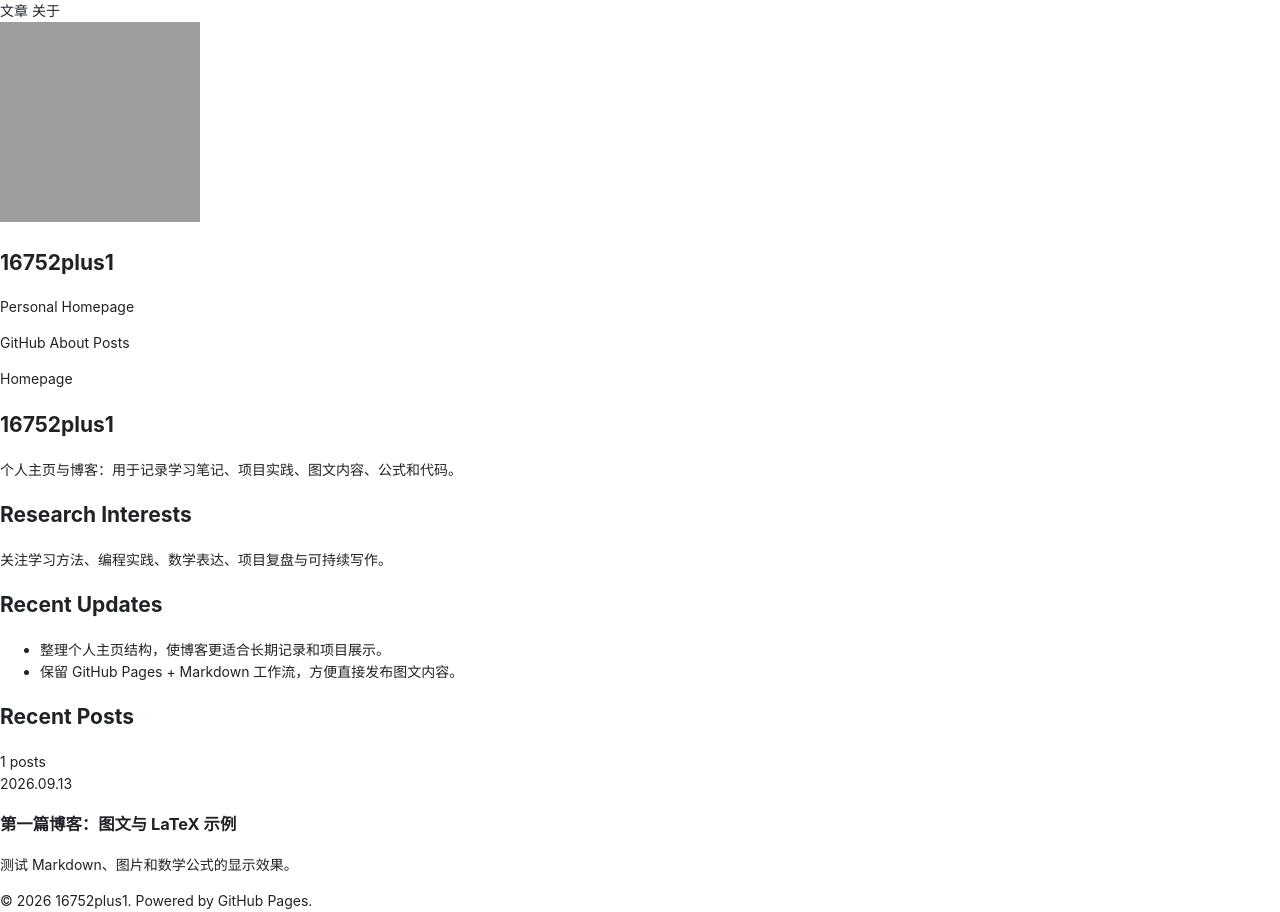
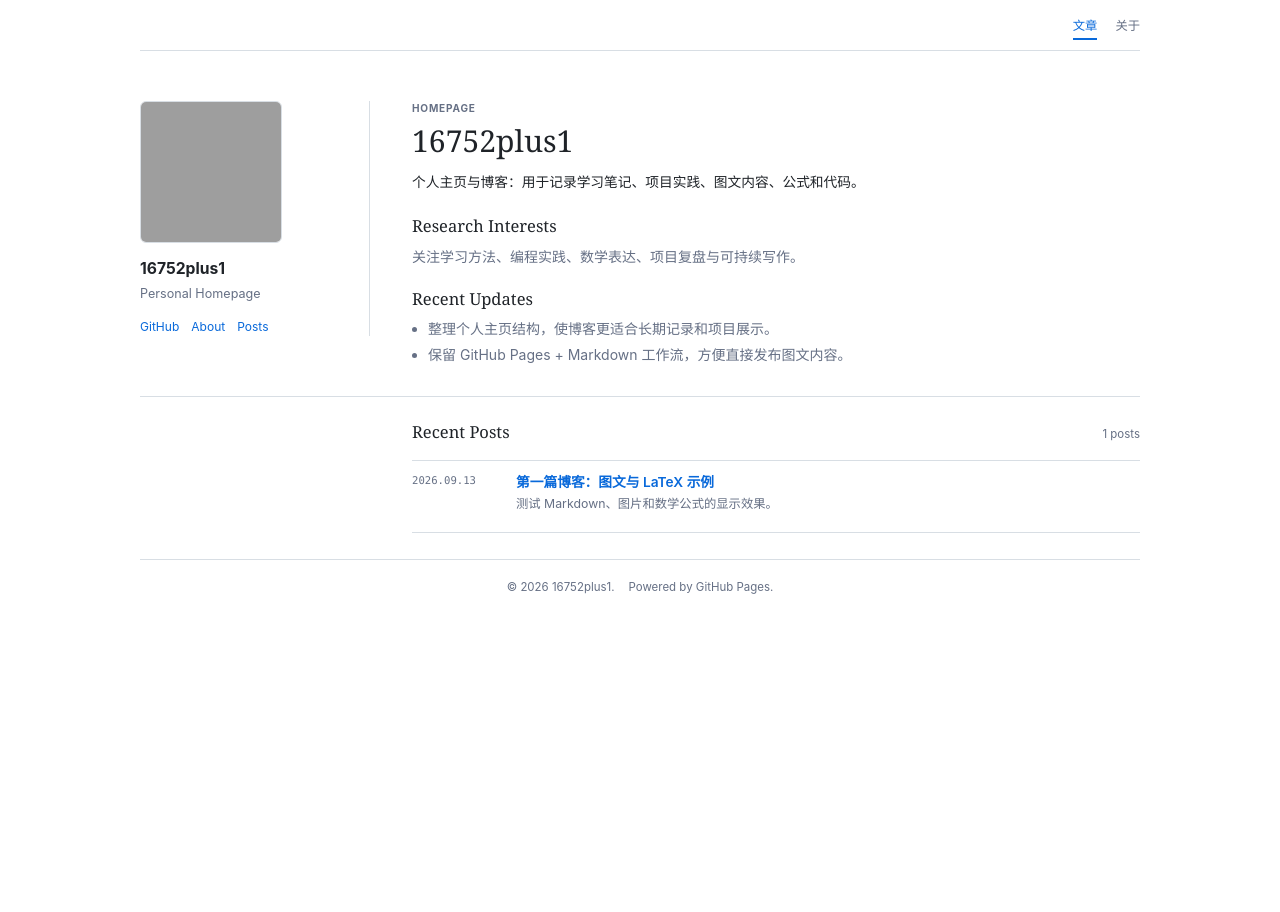
Before and after one commit to 16752plus1/16752plus1.github.io, a Jekyll site: the page built from index.md, in a window 1280 px wide. Built offline with Jekyll 4.4.1, drawn with Linux system fonts in a browser that asks for light colours; grey boxes are pictures that could not be loaded.

Commit message:
Update style.css

```diff
--- a/assets/css/style.css
+++ b/assets/css/style.css
@@ -1,5 +1,71 @@
-:root {  color-scheme: light;  --bg: #ffffff;  --surface: #ffffff;  --soft: #f7f7f7;  --text: #1f2328;  --muted: #667085;  --line: #d8dee4;  --accent: #0969da;  --accent-soft: #ddf4ff;  --code-bg: #f6f8fa;  --code-dark: #24292f;}* {  box-sizing: border-box;}html {  font-size: 14px;}body {  margin: 0;  min-height: 100vh;  background: var(--bg);  color: var(--text);  font-family: -apple-system, BlinkMacSystemFont, "Segoe UI", "Noto Sans SC", "Microsoft YaHei", Arial, sans-serif;  line-height: 1.58;  letter-spacing: 0;}a {  color: inherit;  text-decoration: none;}
-
-.nav-header {
-  justify-content: flex-end;
+:root {
+  color-scheme: light;
+  --bg: #ffffff;
+  --surface: #ffffff;
+  --soft: #f7f7f7;
+  --text: #1f2328;
+  --muted: #667085;
+  --line: #d8dee4;
+  --accent: #0969da;
+  --accent-soft: #ddf4ff;
+  --code-bg: #f6f8fa;
+  --code-dark: #24292f;
 }
+* { box-sizing: border-box; }
+html { font-size: 14px; }
+body { margin: 0; min-height: 100vh; background: var(--bg); color: var(--text); font-family: -apple-system, BlinkMacSystemFont, "Segoe UI", "Noto Sans SC", "Microsoft YaHei", Arial, sans-serif; line-height: 1.58; letter-spacing: 0; }
+a { color: inherit; text-decoration: none; }
+img { display: block; max-width: 100%; height: auto; }
+.site-header { position: sticky; top: 0; z-index: 10; display: flex; align-items: center; justify-content: space-between; gap: 18px; width: min(100% - 32px, 1000px); margin: 0 auto; padding: 13px 0 10px; border-bottom: 1px solid var(--line); background: rgba(255,255,255,.94); backdrop-filter: blur(12px); }
+.nav-header { justify-content: flex-end; }
+.nav { display: inline-flex; align-items: center; gap: 18px; color: var(--muted); font-size: .88rem; }
+.nav a { padding: 3px 0; border-bottom: 2px solid transparent; }
+.nav a:hover, .nav a[aria-current="page"] { color: var(--accent); border-bottom-color: var(--accent); }
+.page-shell { width: min(100% - 32px, 1000px); margin: 0 auto; padding: 28px 0 26px; }
+.page-shell.narrow { width: min(100% - 32px, 760px); }
+.profile-layout { display: grid; grid-template-columns: 230px minmax(0, 1fr); gap: 42px; align-items: start; padding: 22px 0 30px; border-bottom: 1px solid var(--line); }
+.profile-sidebar { position: sticky; top: 72px; padding-right: 20px; border-right: 1px solid var(--line); }
+.profile-sidebar img { width: 142px; height: 142px; margin-bottom: 16px; border: 1px solid var(--line); border-radius: 6px; object-fit: cover; }
+.profile-sidebar h2 { margin: 0 0 4px; font-size: 1.12rem; line-height: 1.28; }
+.profile-sidebar p { margin: 0; color: var(--muted); font-size: .9rem; }
+.profile-links { display: flex; flex-wrap: wrap; gap: 8px 12px; margin-top: 14px; font-size: .86rem; }
+.profile-links a { color: var(--accent); }
+.profile-links a:hover { text-decoration: underline; text-underline-offset: 3px; }
+.profile-main h1, .article h1 { margin: 0; max-width: 720px; font-family: Georgia, "Times New Roman", "Noto Serif SC", serif; font-size: 2.15rem; font-weight: 500; line-height: 1.14; letter-spacing: 0; }
+.eyebrow, .panel-label { margin: 0 0 7px; color: var(--muted); font-size: .72rem; font-weight: 700; letter-spacing: .08em; text-transform: uppercase; }
+.lead { max-width: 700px; margin: 13px 0 22px; color: var(--text); font-size: .98rem; }
+.home-section { max-width: 720px; margin-top: 20px; }
+.home-section h2, .section-heading h2, .article h2 { margin: 0 0 8px; font-family: Georgia, "Times New Roman", "Noto Serif SC", serif; font-size: 1.18rem; font-weight: 500; line-height: 1.35; }
+.home-section p { margin: 0; color: var(--muted); }
+.update-list { margin: 0; padding-left: 1.15rem; color: var(--muted); }
+.update-list li + li { margin-top: 4px; }
+.recent-posts { max-width: 780px; margin-left: 272px; padding-top: 24px; }
+.section-heading { display: flex; align-items: baseline; justify-content: space-between; gap: 16px; margin-bottom: 8px; }
+.section-heading span { color: var(--muted); font-size: .82rem; }
+.post-row { display: grid; grid-template-columns: 86px minmax(0, 1fr); gap: 18px; padding: 12px 0; border-top: 1px solid var(--line); }
+.post-row:last-child { border-bottom: 1px solid var(--line); }
+.post-row time, .article-header time { color: var(--muted); font-family: ui-monospace, SFMono-Regular, Consolas, "Liberation Mono", monospace; font-size: .76rem; }
+.post-row h3 { margin: 0 0 3px; color: var(--accent); font-size: .98rem; font-weight: 600; line-height: 1.35; }
+.post-row p { margin: 0; color: var(--muted); font-size: .88rem; }
+.post-row:hover h3 { text-decoration: underline; text-underline-offset: 3px; }
+.tag-row { display: flex; flex-wrap: wrap; gap: 6px; margin-top: 7px; }
+.tag-row span { padding: 1px 7px; border-radius: 999px; background: var(--accent-soft); color: var(--accent); font-size: .7rem; font-weight: 600; }
+.empty-state { margin: 0; padding: 12px 0; border-top: 1px solid var(--line); color: var(--muted); }
+.article { padding: 24px 0 30px; }
+.article-header { margin-bottom: 24px; padding-bottom: 18px; border-bottom: 1px solid var(--line); }
+.article-header time { display: inline-block; margin-bottom: 9px; }
+.article h1 { font-size: 1.9rem; }
+.article-header p { max-width: 640px; margin: 11px 0 0; color: var(--muted); font-size: .94rem; }
+.article h2 { margin-top: 24px; }
+.article p, .article li { font-size: .95rem; }
+.article p { margin: 0 0 13px; }
+.article a { color: var(--accent); text-decoration: underline; text-underline-offset: 3px; }
+.article img { margin: 17px 0; border: 1px solid var(--line); border-radius: 6px; background: var(--surface); }
+.article code { padding: .08rem .3rem; border: 1px solid var(--line); border-radius: 4px; background: var(--code-bg); color: var(--code-dark); font-size: .88em; }
+.article pre { overflow-x: auto; margin: 14px 0; padding: 13px; border: 1px solid var(--line); border-radius: 6px; background: var(--code-bg); color: var(--code-dark); }
+.article pre code { padding: 0; border: 0; background: transparent; color: inherit; }
+.article figure { margin: 15px 0 20px; }
+.article figcaption { margin-top: 7px; color: var(--muted); font-size: .82rem; }
+.site-footer { display: flex; flex-wrap: wrap; justify-content: center; gap: 8px 14px; width: min(100% - 32px, 1000px); margin: 0 auto; padding: 18px 0 26px; border-top: 1px solid var(--line); color: var(--muted); font-size: .82rem; }
+@media (max-width: 780px) { .site-header, .page-shell, .page-shell.narrow, .site-footer { width: min(100% - 24px, 1000px); } .profile-layout { grid-template-columns: 1fr; gap: 22px; } .profile-sidebar { position: static; display: grid; grid-template-columns: 88px minmax(0, 1fr); column-gap: 14px; padding-right: 0; padding-bottom: 18px; border-right: 0; border-bottom: 1px solid var(--line); } .profile-sidebar img { grid-row: span 3; width: 88px; height: 88px; margin: 0; } .recent-posts { max-width: none; margin-left: 0; } }
+@media (max-width: 460px) { html { font-size: 13.5px; } .site-header { align-items: flex-end; flex-direction: column; gap: 8px; } .nav { gap: 18px; } .profile-main h1 { font-size: 1.85rem; } .post-row { grid-template-columns: 1fr; gap: 3px; } }
```
